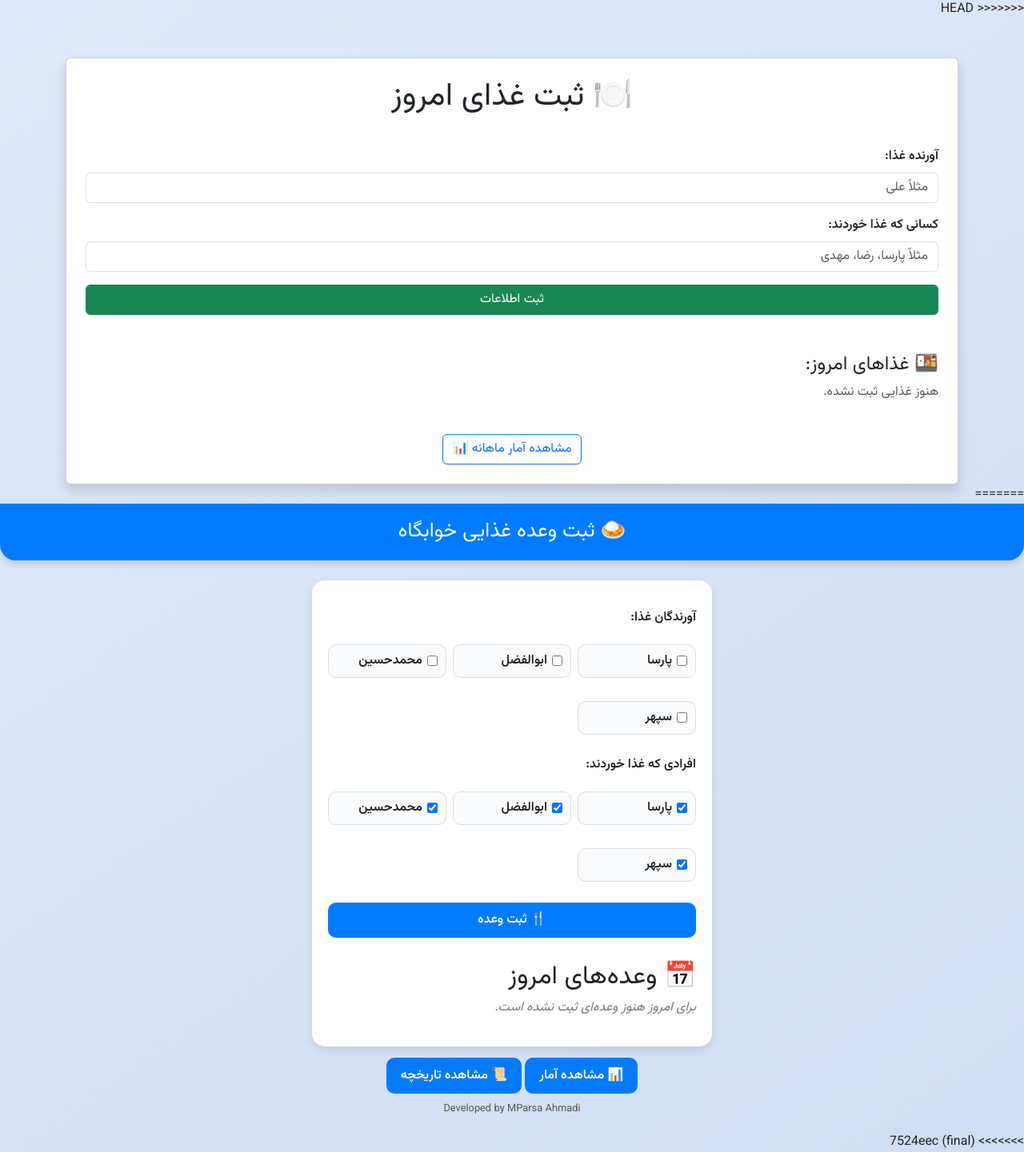
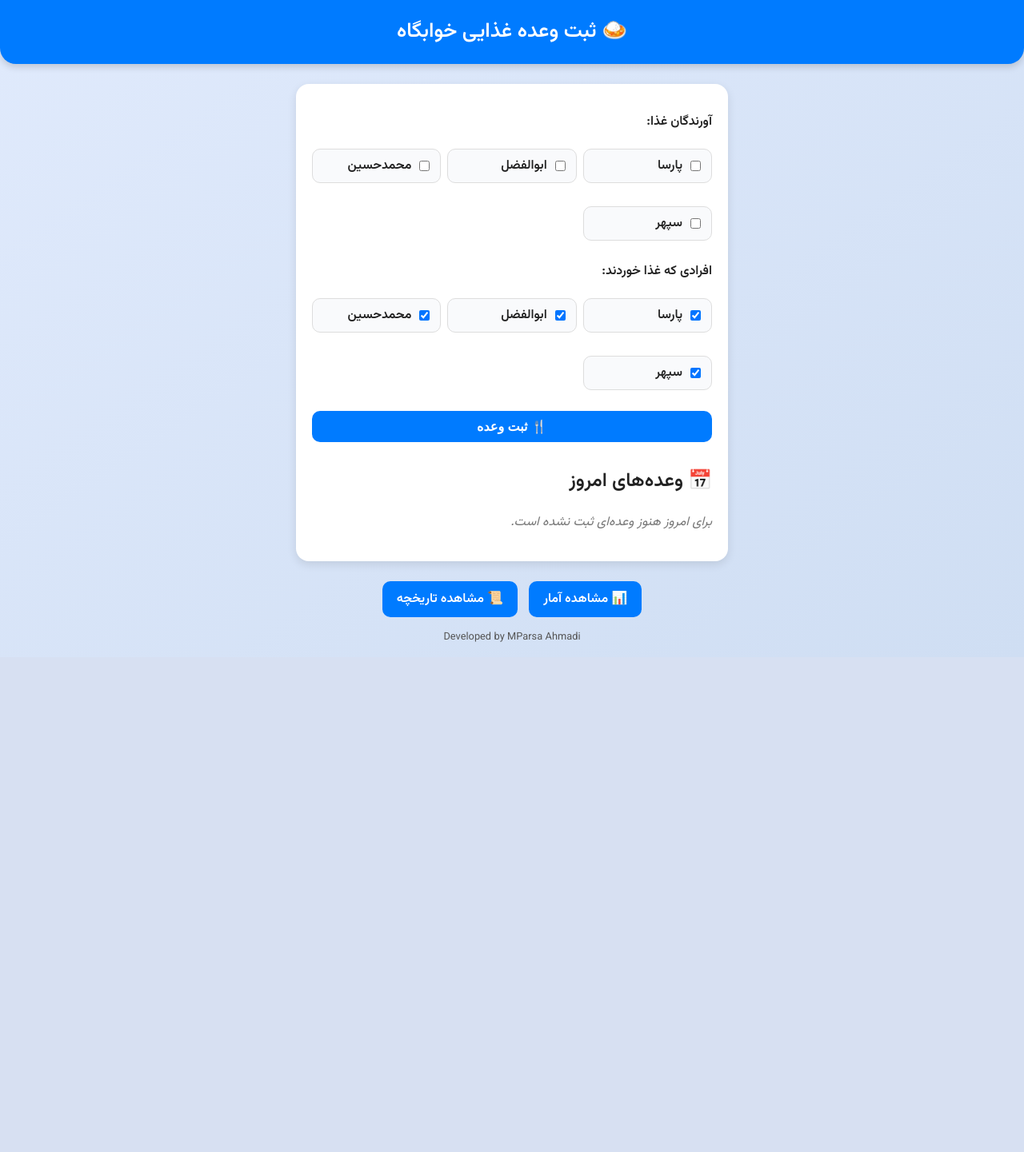
Before and after one commit to MParsaAhmadi/dorm-meals-flask, a Flask app: page / in a window 1280 px wide. Shown: the whole page at 80% size. After the commit the page ends 803 px from the top, so only its background shows below. Run offline with Flask 3, Linux system fonts and the light colour scheme.

Commit message:
Refactor index.html for improved layout and styling
Updated the HTML structure and styles for the food registration system, including changes to the footer and added credits.

```diff
--- a/templates/index.html
+++ b/templates/index.html
@@ -1,52 +1,6 @@
 <!DOCTYPE html>
 <html lang="fa" dir="rtl">
 <head>
-<<<<<<< HEAD
-    <meta charset="UTF-8">
-    <title>ثبت غذا - خوابگاه</title>
-    <link href="https://cdn.jsdelivr.net/npm/bootstrap@5.3.3/dist/css/bootstrap.min.css" rel="stylesheet">
-</head>
-<body class="bg-light">
-
-<div class="container mt-5">
-    <div class="card shadow p-4">
-        <h1 class="text-center mb-4">🍽️ ثبت غذای امروز</h1>
-
-        <form action="/add" method="post" class="mb-4">
-            <div class="mb-3">
-                <label class="form-label">آورنده غذا:</label>
-                <input name="bringer" class="form-control" placeholder="مثلاً علی" required>
-            </div>
-
-            <div class="mb-3">
-                <label class="form-label">کسانی که غذا خوردند:</label>
-                <input name="eaters" class="form-control" placeholder="مثلاً پارسا، رضا، مهدی">
-            </div>
-
-            <button type="submit" class="btn btn-success w-100">ثبت اطلاعات</button>
-        </form>
-
-        <h4 class="mt-4">🍱 غذاهای امروز:</h4>
-        {% if today_entries %}
-        <ul class="list-group">
-            {% for entry in today_entries %}
-                <li class="list-group-item">
-                    <strong>{{ entry.bringer }}</strong> غذا آورده و
-                    {{ entry.eaters | join("، ") }} خوردند.
-                </li>
-            {% endfor %}
-        </ul>
-        {% else %}
-            <p class="text-muted">هنوز غذایی ثبت نشده.</p>
-        {% endif %}
-
-        <div class="text-center mt-4">
-            <a href="/stats" class="btn btn-outline-primary">مشاهده آمار ماهانه 📊</a>
-        </div>
-    </div>
-</div>
-
-=======
   <meta charset="UTF-8">
   <meta name="viewport" content="width=device-width, initial-scale=1.0">
   <title>🍽 سامانه وعده‌های خوابگاه</title>
@@ -146,6 +100,7 @@
       margin-bottom: 10px;
       border: 1px solid #e3e6f0;
       box-shadow: 0 2px 4px rgba(0,0,0,0.05);
+      line-height: 1.8;
     }
 
     .entry b {
@@ -159,7 +114,7 @@
 
     footer {
       text-align: center;
-      margin: 20px 0;
+      margin: 25px 0 15px;
     }
 
     footer a {
@@ -170,10 +125,20 @@
       border-radius: 10px;
       font-weight: bold;
       transition: 0.3s;
+      margin: 0 5px;
+      display: inline-block;
     }
 
     footer a:hover {
       background: #0056b3;
+      transform: translateY(-2px);
+    }
+
+    .credits {
+      text-align: center;
+      font-size: 0.8rem;
+      color: #555;
+      margin-bottom: 15px;
     }
 
     @media (max-width: 600px) {
@@ -242,10 +207,8 @@
   <footer>
     <a href="{{ url_for('stats') }}">📊 مشاهده آمار</a>
     <a href="{{ url_for('history') }}">📜 مشاهده تاریخچه</a>
-</footer>
-<footer style="text-align:center; font-size:0.8rem; color:#555; margin:20px 0;">
-  Developed by MParsa Ahmadi
-</footer>
->>>>>>> 7524eec (final)
+  </footer>
+
+  <div class="credits">Developed by MParsa Ahmadi</div>
 </body>
 </html>
```
